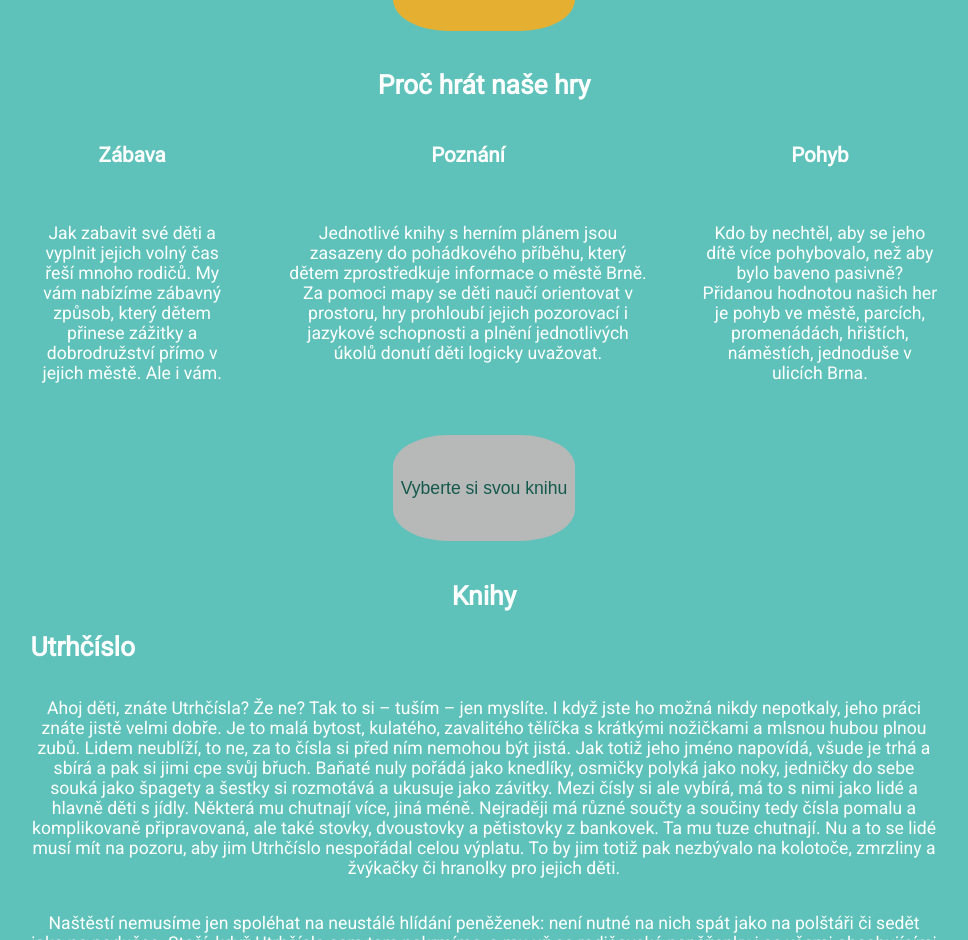
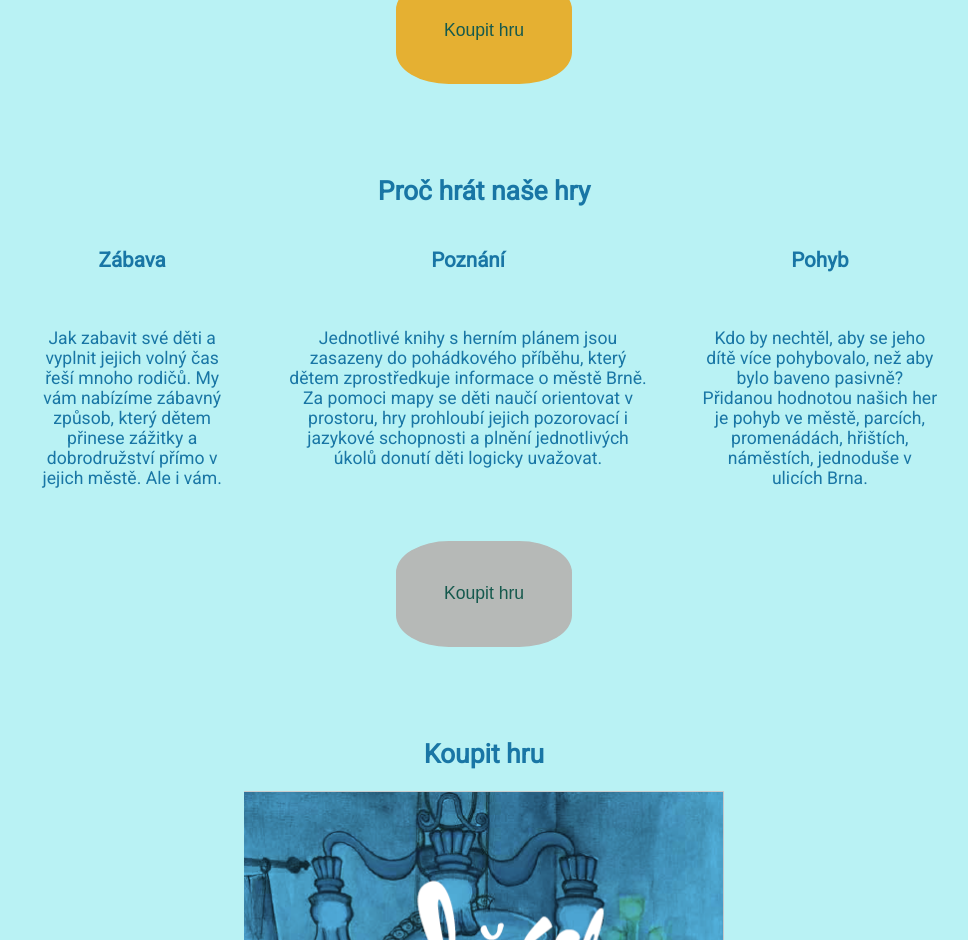
Before and after one commit to JanaMalecka/Hradejov, a React app: page / in a window 1280 px wide. Shown: the part 1860-2800 px from the top of the page, without its empty margins (156-1124 px from the left). Built offline with nearby package versions, Linux system fonts and the light colour scheme.

Commit message:
component buy in progress and backgrond color and font color changed

```diff
--- a/src/index.jsx
+++ b/src/index.jsx
@@ -6,6 +6,7 @@ import './style.css';
 import Intro from './pages/Intro';
 import Explore from './pages/Explore';
 import Whyplay from './pages/Whyplay';
+import Buy from './pages/Buy';
 import facebookUrl from './img/facebook.svg';
 import instagramUrl from './img/instagram.svg';
 import logo1Url from './img/logo1.png';
@@ -103,57 +104,7 @@ const App = () => {
         <Whyplay />
       </section>
       <section id="buy">
-        <div className="container">
-          <h1>Knihy</h1>
-          <h2>Utrhčíslo</h2>
-          <p>
-            Ahoj děti, znáte Utrhčísla? Že ne? Tak to si – tuším – jen myslíte.
-            I když jste ho možná nikdy nepotkaly, jeho práci znáte jistě velmi
-            dobře. Je to malá bytost, kulatého, zavalitého tělíčka s krátkými
-            nožičkami a mlsnou hubou plnou zubů. Lidem neublíží, to ne, za to
-            čísla si před ním nemohou být jistá. Jak totiž jeho jméno napovídá,
-            všude je trhá a sbírá a pak si jimi cpe svůj břuch. Baňaté nuly
-            pořádá jako knedlíky, osmičky polyká jako noky, jedničky do sebe
-            souká jako špagety a šestky si rozmotává a ukusuje jako závitky.
-            Mezi čísly si ale vybírá, má to s nimi jako lidé a hlavně děti s
-            jídly. Některá mu chutnají více, jiná méně. Nejraději má různé
-            součty a součiny tedy čísla pomalu a komplikovaně připravovaná, ale
-            také stovky, dvoustovky a pětistovky z bankovek. Ta mu tuze
-            chutnají. Nu a to se lidé musí mít na pozoru, aby jim Utrhčíslo
-            nespořádal celou výplatu. To by jim totiž pak nezbývalo na kolotoče,
-            zmrzliny a žvýkačky či hranolky pro jejich děti.
-          </p>
-
-          <p>
-            Naštěstí nemusíme jen spoléhat na neustálé hlídání peněženek: není
-            nutné na nich spát jako na polštáři či sedět jako na podušce. Stačí,
-            když Utrhčísla sem tam nakrmíme, a mu už se rodičovské peněženky i
-            se všemi obsahujícími čísly samy z hlavy vykouří.
-          </p>
-
-          <p>Délka trasy: cca 2 km</p>
-          <p>Odhadovaná doba trvání hry: 1 hod 30 min</p>
-
-          <p>Start – Cíl: Šilingrovo náměstí – druhé nádvoří hradu Špilberk</p>
-
-          <p />
-          <p>
-            K samotné hře je nezbytný pouze herní plán, papír a tužka, případně
-            zařízení umožňující zapisovat průběžná řešení úkolů v podobě čísel.
-          </p>
-          <div className="btn-wrapper">
-            <button className="btn">Koupit knihu</button>
-          </div>
-          <p>Připravujeme</p>
-          <h2>Puzzolente</h2>
-          <h2>Hra Utrhčíslo</h2>
-          <div className="btn-wrapper">
-            <button className="btn">
-              Podívejte se na ukázku hry, kterou pro Vás jistě stihneme
-              naprogramovat...
-            </button>
-          </div>
-        </div>
+        <Buy />
       </section>
       <section id="contact">
         <div className="container">
--- /dev/null
+++ b/src/pages/Buy/index.jsx
@@ -0,0 +1,68 @@
+import React from 'react';
+import './style.css';
+import coverUrl from './img/cover.png';
+
+const Buy = () => {
+  return (
+    <div className="container">
+      <h1>Koupit hru</h1>
+      <div className="container-book">
+        <img
+          className="book"
+          src={coverUrl}
+          alt="Obálka knihy s pohádkovou postavou Uthrčísla"
+        />
+        <h2>Utrhčíslo</h2>
+        <p>Délka trasy: cca 2 km</p>
+        <p>Odhadovaná doba trvání hry: 1 hod 30 min</p>
+
+        <p>Start – Cíl: Šilingrovo náměstí – druhé nádvoří hradu Špilberk</p>
+
+        <p />
+        <p>
+          K samotné hře je nezbytný pouze herní plán, papír a tužka, případně
+          zařízení umožňující zapisovat průběžná řešení úkolů v podobě čísel.
+        </p>
+      </div>
+      {/* vyskakovaci text na klik?
+      <p>
+        Ahoj děti, znáte Utrhčísla? Že ne? Tak to si – tuším – jen myslíte. I
+        když jste ho možná nikdy nepotkaly, jeho práci znáte jistě velmi dobře.
+        Je to malá bytost, kulatého, zavalitého tělíčka s krátkými nožičkami a
+        mlsnou hubou plnou zubů. Lidem neublíží, to ne, za to čísla si před ním
+        nemohou být jistá. Jak totiž jeho jméno napovídá, všude je trhá a sbírá
+        a pak si jimi cpe svůj břuch. Baňaté nuly pořádá jako knedlíky, osmičky
+        polyká jako noky, jedničky do sebe souká jako špagety a šestky si
+        rozmotává a ukusuje jako závitky. Mezi čísly si ale vybírá, má to s nimi
+        jako lidé a hlavně děti s jídly. Některá mu chutnají více, jiná méně.
+        Nejraději má různé součty a součiny tedy čísla pomalu a komplikovaně
+        připravovaná, ale také stovky, dvoustovky a pětistovky z bankovek. Ta mu
+        tuze chutnají. Nu a to se lidé musí mít na pozoru, aby jim Utrhčíslo
+        nespořádal celou výplatu. To by jim totiž pak nezbývalo na kolotoče,
+        zmrzliny a žvýkačky či hranolky pro jejich děti.
+      </p>
+
+      <p>
+        Naštěstí nemusíme jen spoléhat na neustálé hlídání peněženek: není nutné
+        na nich spát jako na polštáři či sedět jako na podušce. Stačí, když
+        Utrhčísla sem tam nakrmíme, a mu už se rodičovské peněženky i se všemi
+        obsahujícími čísly samy z hlavy vykouří.
+      </p> */}
+
+      <div className="btn-wrapper">
+        <button className="btn">Koupit knihu</button>
+      </div>
+      <p>Připravujeme</p>
+      <h2>Puzzolente</h2>
+      <h2>Hra Utrhčíslo</h2>
+      <div className="btn-wrapper">
+        <button className="btn">
+          Podívejte se na ukázku hry, kterou pro Vás jistě stihneme
+          naprogramovat...
+        </button>
+      </div>
+    </div>
+  );
+};
+
+export default Buy;
--- /dev/null
+++ b/src/pages/Buy/style.css
@@ -0,0 +1,8 @@
+.book {
+  max-width: 50%;
+  display: flex;
+  margin: auto;
+}
+h2 {
+  text-align: center;
+}
--- a/src/pages/Explore/index.jsx
+++ b/src/pages/Explore/index.jsx
@@ -46,7 +46,7 @@ const Explore = () => {
       </div>
       <div className="btn-wrapper">
         <a href="#buy" className="btn-a-href">
-          <button className="btn btn-choose">Vyberte si svou knihu</button>
+          <button className="btn btn-choose">Koupit hru</button>
         </a>
       </div>
     </div>
--- a/src/pages/Whyplay/index.jsx
+++ b/src/pages/Whyplay/index.jsx
@@ -35,7 +35,7 @@ const Whyplay = () => {
       </div>
       <div className="btn-wrapper">
         <a href="#buy" className="btn-a-href">
-          <button className="btn btn-choose-2nd">Vyberte si svou knihu</button>
+          <button className="btn btn-choose-2nd">Koupit hru</button>
         </a>
       </div>
     </div>
--- a/src/style.css
+++ b/src/style.css
@@ -25,9 +25,9 @@ html {
 
 body {
   margin: 0;
-  background-color: #5fc2ba;
+  background-color: #b9f2f4;
   /* color: #15594d; */
-  color: #fdfefe;
+  color: #1976a5;
 }
 
 .container,
@@ -42,6 +42,7 @@ footer {
 }
 section {
   padding-top: 1rem;
+  padding-bottom: 3rem;
 }
 h1,
 h2 {
@@ -134,7 +135,7 @@ nav a {
   font-weight: 700;
   text-decoration: none;
   /*  color: #15594d; */
-  color: #fdfefe;
+  color: #1976a5;
 }
 nav a:hover {
   border-bottom: 1px solid pink;
@@ -163,7 +164,7 @@ nav a:hover {
   left: 0;
   right: 0;
   height: 5px;
-  background-color: #15594d;
+  background-color: #1976a5;
   transition-property: opacity, transform;
   transition-duration: 0.2s;
   border-radius: 10px;
```
Also changed, not shown: src/pages/Buy/img/cover.png (added).
